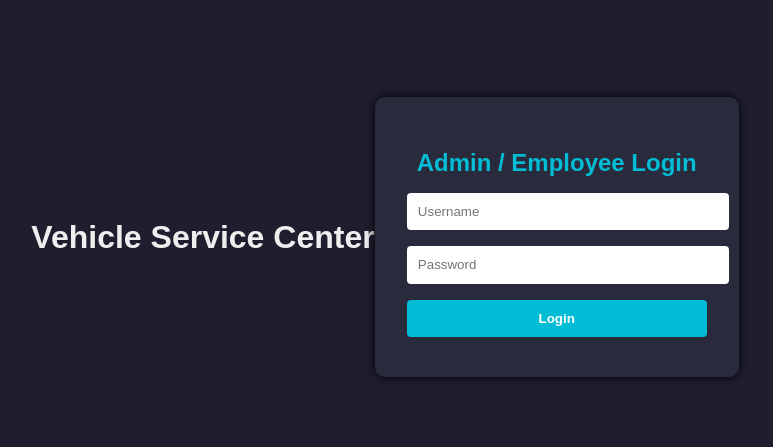
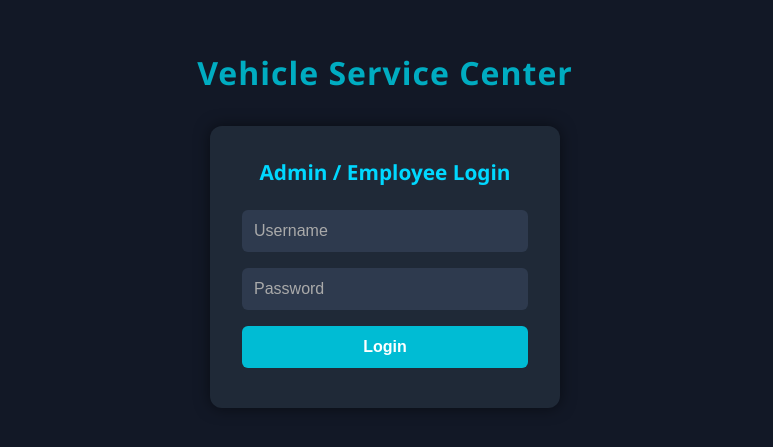
Before and after one commit to chandruthangadurai2005/Vehicle_service, a website: page public/login.html in a window 1280 px wide. Shown: the part 171-618 px from the top of the page, without its empty margins (255-1028 px from the left). Drawn offline with Linux system fonts and the light colour scheme.

Commit message:
Update login.html

```diff
--- a/public/login.html
+++ b/public/login.html
@@ -1,57 +1,103 @@
-<!-- public/login.html -->
 <!DOCTYPE html>
 <html lang="en">
 <head>
-  <meta charset="UTF-8">
-  <title>Login</title>
+  <meta charset="UTF-8" />
+  <meta name="viewport" content="width=device-width, initial-scale=1.0"/>
+  <title>Login - Vehicle Service Center</title>
   <style>
+    * {
+      margin: 0;
+      padding: 0;
+      box-sizing: border-box;
+    }
+
     body {
-      background-color: #1e1e2f;
+      background-color: #121826;
       color: #eee;
-      font-family: Arial, sans-serif;
+      font-family: 'Segoe UI', Tahoma, Geneva, Verdana, sans-serif;
+      height: 100vh;
       display: flex;
-      height: 100vh;
+      flex-direction: column;
       justify-content: center;
       align-items: center;
+      text-align: center;
+      padding: 1rem;
     }
+
+    h1 {
+      font-size: 2rem;
+      margin-bottom: 2rem;
+      color: #00acc1;
+      letter-spacing: 1px;
+    }
+
     .login-box {
-      background-color: #2a2a3d;
+      background-color: #1f2937;
       padding: 2rem;
-      border-radius: 10px;
-      box-shadow: 0 0 10px #000;
-      width: 300px;
+      border-radius: 12px;
+      box-shadow: 0 0 15px rgba(0,0,0,0.5);
+      width: 100%;
+      max-width: 350px;
     }
-    h2 {
-      text-align: center;
-      margin-bottom: 1rem;
-      color: #00bcd4;
+
+    .login-box h2 {
+      color: #00d8ff;
+      margin-bottom: 1.5rem;
+      font-size: 1.3rem;
     }
+
     input {
       width: 100%;
-      padding: 0.7rem;
+      padding: 0.75rem;
       margin-bottom: 1rem;
       border: none;
-      border-radius: 4px;
+      border-radius: 6px;
+      background-color: #2e3a4e;
+      color: white;
+      font-size: 1rem;
     }
+
+    input::placeholder {
+      color: #aaa;
+    }
+
     button {
       width: 100%;
-      padding: 0.7rem;
+      padding: 0.75rem;
       background-color: #00bcd4;
       color: white;
       border: none;
       font-weight: bold;
-      border-radius: 4px;
+      font-size: 1rem;
+      border-radius: 6px;
       cursor: pointer;
+      transition: background-color 0.3s ease;
     }
+
+    button:hover {
+      background-color: #00acc1;
+    }
+
     .error {
       color: #f44336;
       text-align: center;
       margin-top: 0.5rem;
+      font-size: 0.9rem;
+    }
+
+    @media (max-width: 400px) {
+      h1 {
+        font-size: 1.5rem;
+      }
+
+      .login-box {
+        padding: 1.5rem;
+      }
     }
   </style>
 </head>
 <body>
-<h1 style="text-align: center;">Vehicle Service Center</h1>
+  <h1>Vehicle Service Center</h1>
 
   <div class="login-box">
     <h2>Admin / Employee Login</h2>
@@ -66,46 +112,28 @@
   <script>
     document.getElementById('loginForm').addEventListener('submit', async (e) => {
       e.preventDefault();
-      console.log('Login form submitted');
-
       const username = document.getElementById('username').value.trim();
       const password = document.getElementById('password').value.trim();
       const errorBox = document.getElementById('errorBox');
 
-      console.log('Username:', username, 'Password:', password);
-
       try {
-        console.log('Sending login request...');
         const res = await fetch('/api/login', {
           method: 'POST',
           headers: {'Content-Type': 'application/json'},
           body: JSON.stringify({ username, password })
         });
 
-        console.log('Response status:', res.status);
         const data = await res.json();
-        console.log('Response data:', data);
 
         if (data.success) {
-          console.log('Login successful, storing session and redirecting...');
-          // Store session ID in localStorage
           localStorage.setItem('sessionId', data.sessionId);
-          // Redirect with session ID as query parameter
           window.location.href = '/index.html?session=' + data.sessionId;
         } else {
-          console.log('Login failed:', data.message);
           errorBox.textContent = data.message;
         }
       } catch (error) {
-        console.error('Login error:', error);
         errorBox.textContent = 'Login failed. Please try again.';
       }
-    });
-
-    // Add some debug info
-    console.log('Login page loaded');
-    window.addEventListener('load', () => {
-      console.log('Page fully loaded');
     });
   </script>
 </body>
```
